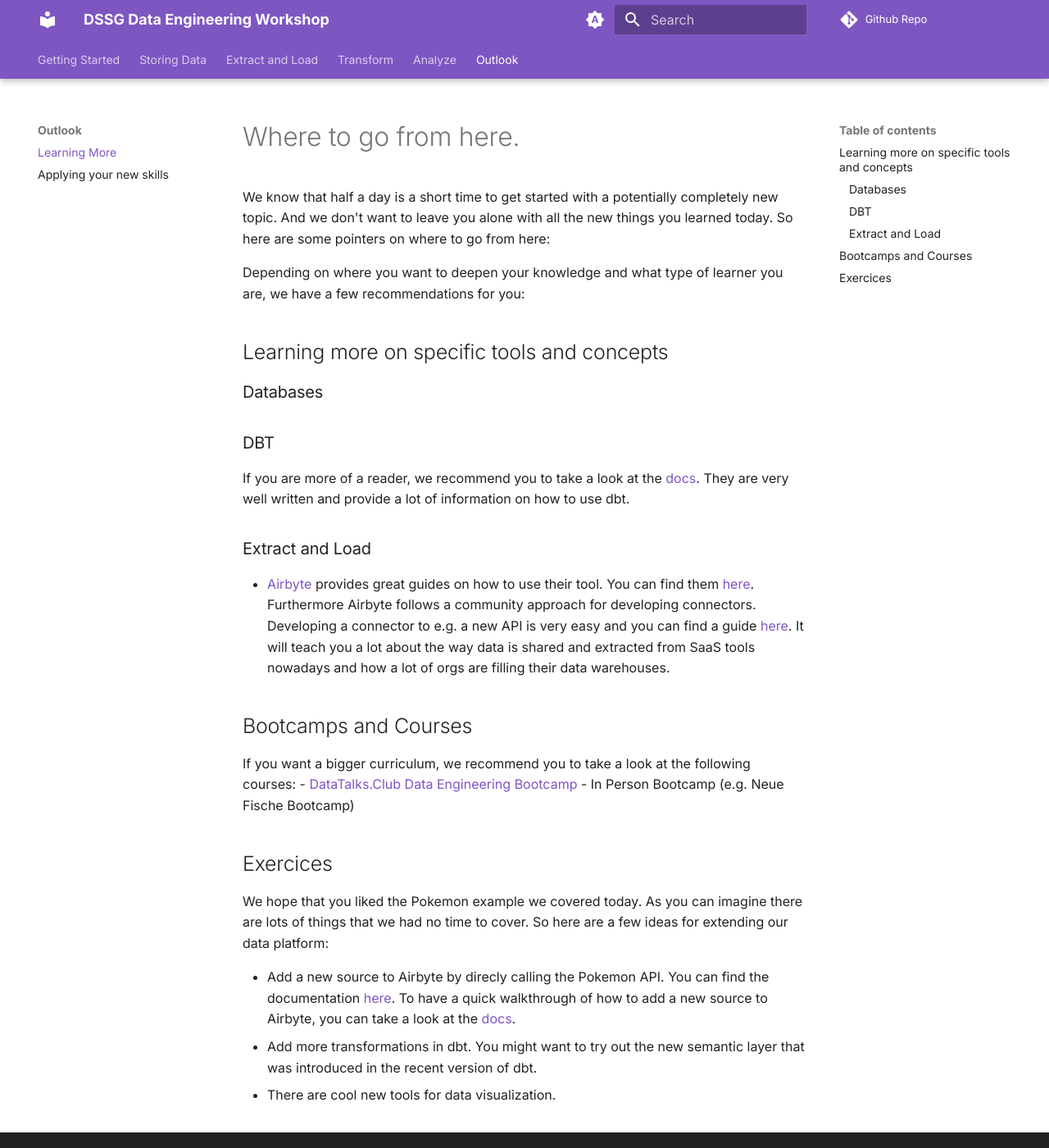
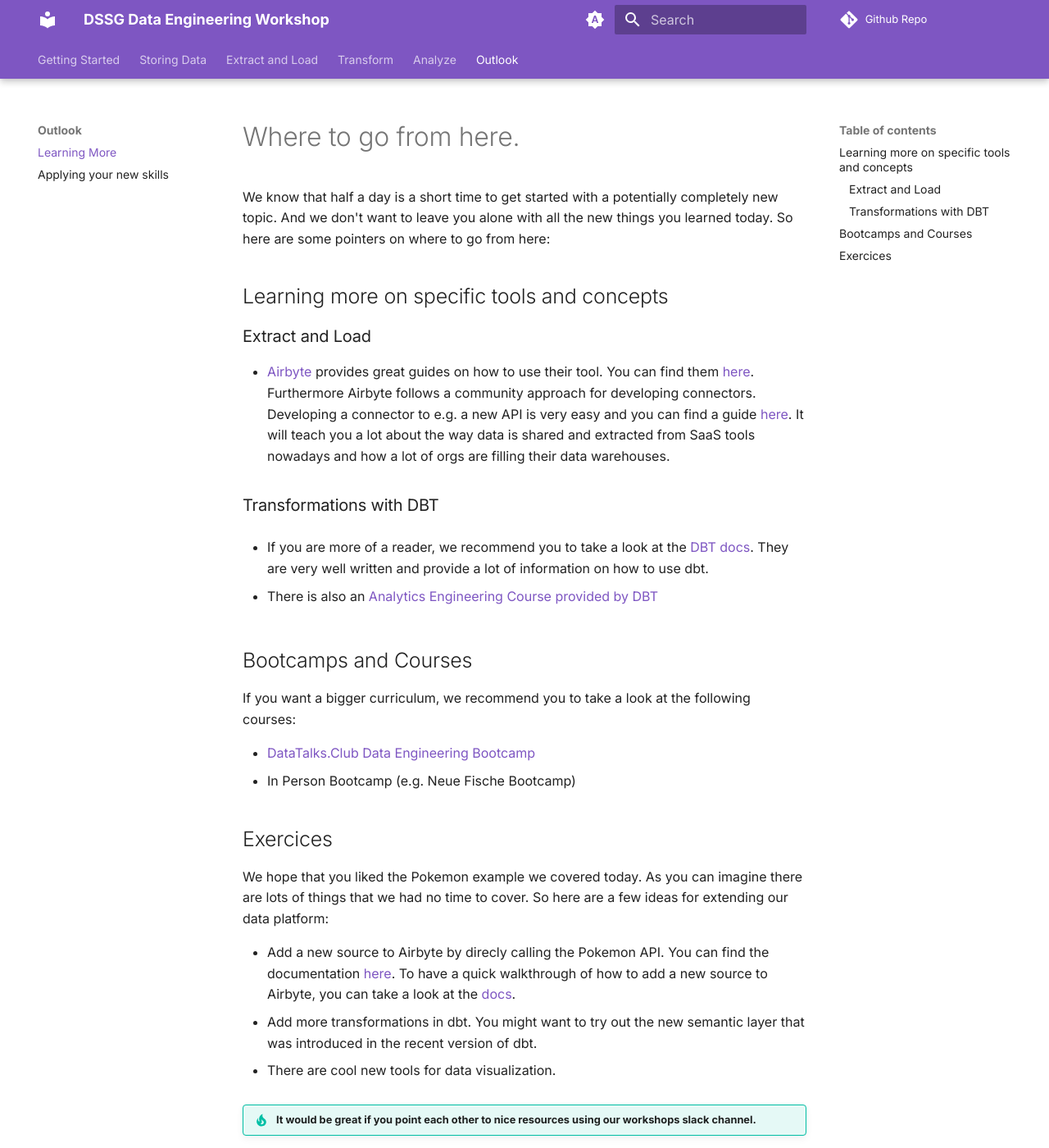
Before and after one commit to rogall-e/DSSG-Data-Engineering-Workshop, an MkDocs documentation site: the page built from docs/5_outlook/learning-more.md, in a window 1280 px wide and 1400 px high. Shown: the whole window at 82% size. Built offline with MkDocs 1.6.1 and Material for MkDocs 9.7.7, drawn with Linux system fonts in a browser that asks for light colours; comment, search, counter and statistics services are not loaded.

Commit message:
readme and outlook

```diff
--- a/docs/5_outlook/learning-more.md
+++ b/docs/5_outlook/learning-more.md
@@ -2,21 +2,21 @@
 
 We know that half a day is a short time to get started with a potentially completely new topic. And we don't want to leave you alone with all the new things you learned today. So here are some pointers on where to go from here:
 
-Depending on where you want to deepen your knowledge and what type of learner you are, we have a few recommendations for you:
-
 ## Learning more on specific tools and concepts
-
-### Databases
-
-### DBT
-If you are more of a reader, we recommend you to take a look at the [docs](https://docs.getdbt.com/). They are very well written and provide a lot of information on how to use dbt.
 
 ### Extract and Load
 - [Airbyte](https://airbyte.io/) provides great guides on how to use their tool. You can find them [here](https://docs.airbyte.io/). Furthermore Airbyte follows a community approach for developing connectors. Developing a connector to e.g. a new API is very easy and you can find a guide [here](https://docs.airbyte.io/tutorials/building-a-connector).
 It will teach you a lot about the way data is shared and extracted from SaaS tools nowadays and how a lot of orgs are filling their data warehouses.
 
+### Transformations with DBT
+- If you are more of a reader, we recommend you to take a look at the [DBT docs](https://docs.getdbt.com/). They are very well written and provide a lot of information on how to use dbt.
+
+- There is also an [Analytics Engineering Course provided by DBT](https://courses.getdbt.com/collections)
+
+
 ## Bootcamps and Courses
 If you want a bigger curriculum, we recommend you to take a look at the following courses:
+
 - [DataTalks.Club Data Engineering Bootcamp](https://github.com/DataTalksClub/data-engineering-zoomcamp)
 - In Person Bootcamp (e.g. Neue Fische Bootcamp)
 
@@ -27,3 +27,6 @@
 - Add more transformations in dbt. You might want to try out the new semantic layer that was introduced in the recent version of dbt.
 
 - There are cool new tools for data visualization.
+
+
+!!! tip "It would be great if you point each other to nice resources using our workshops slack channel."
```
Also changed, not shown: README.md (+12 -14 lines), docs/0_getstarted/expectations.md (+1 -1 lines), docs/5_outlook/applying-your-skills.md (+16 -0 lines), docs/5_outlook/summing-up.md (deleted, +0 -1 lines).
